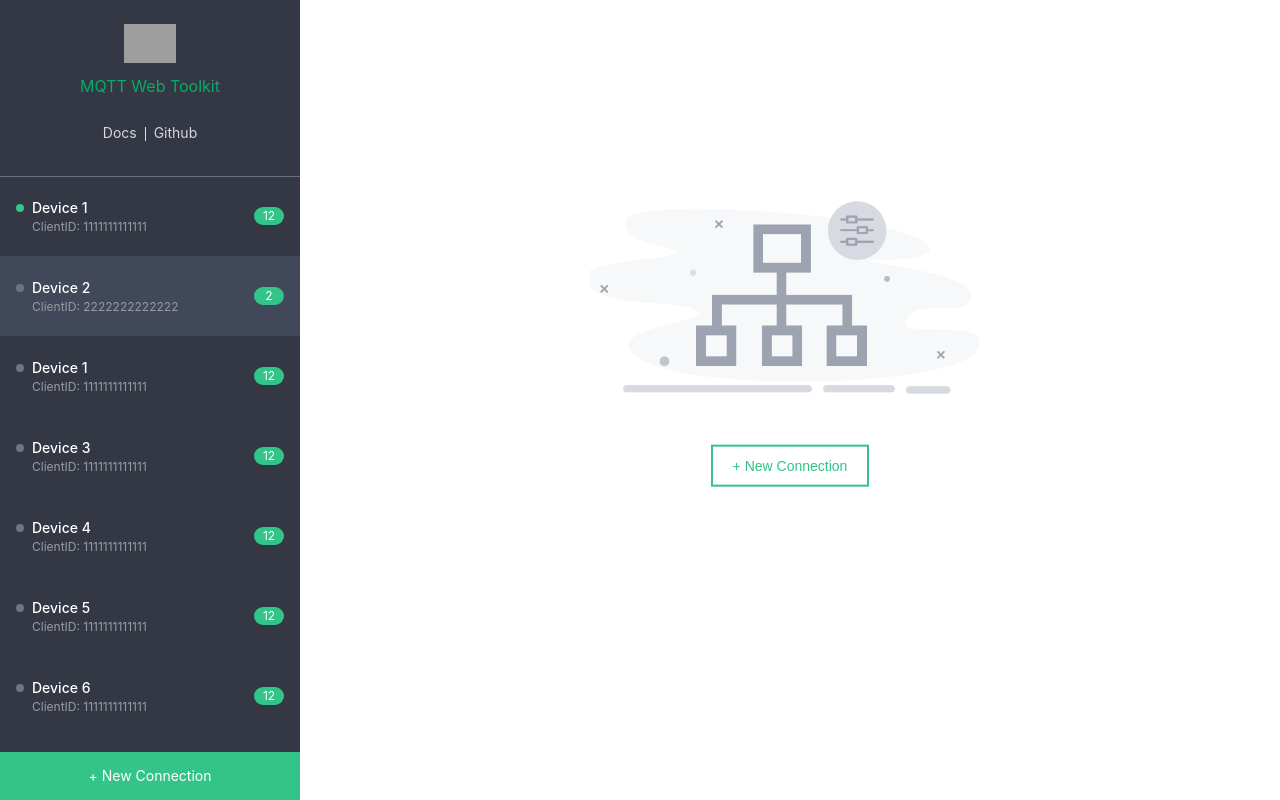
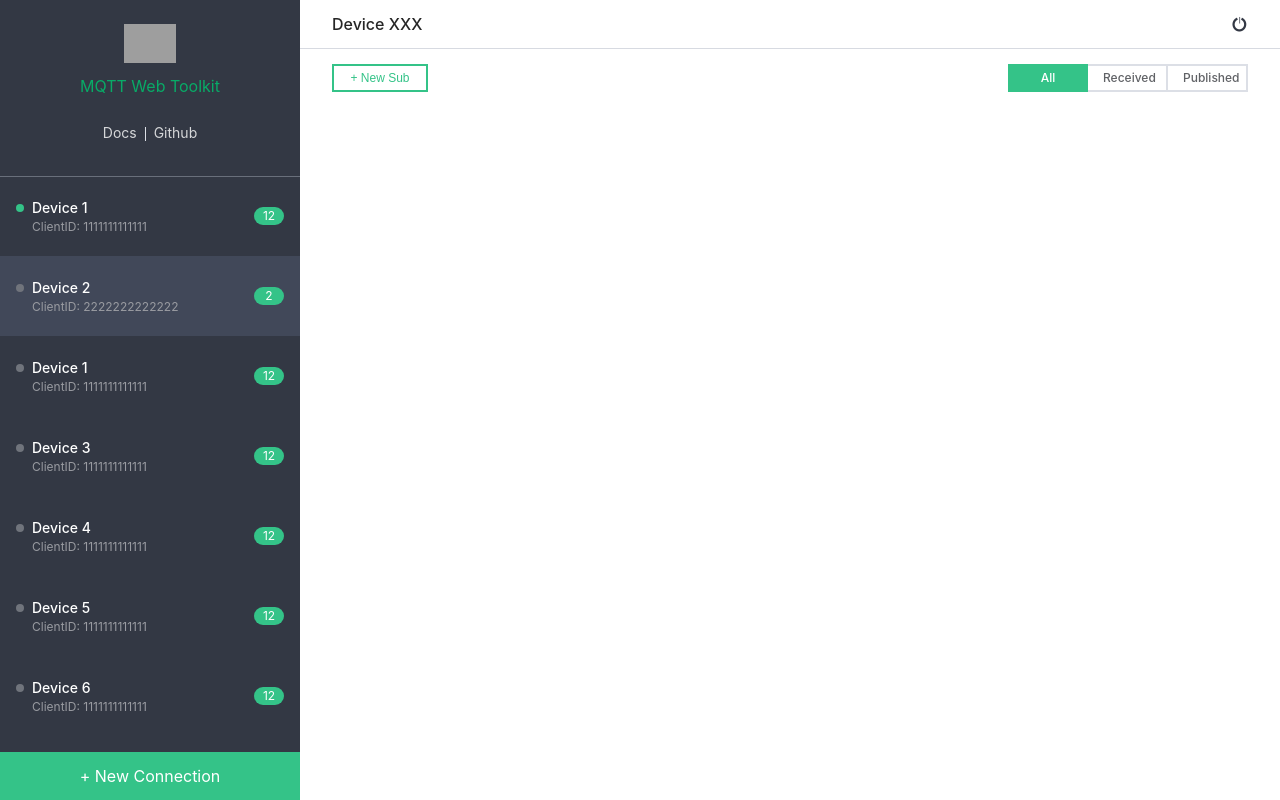
Before and after one commit to emqx/MQTT-Web-Toolkit, a Vue app: page / in a window 1280 px wide. Built offline with nearby package versions, Linux system fonts and the light colour scheme; grey boxes are pictures that could not be loaded.

Commit message:
feat(ConnectionContent): add ConnectionContent top-bar

```diff
--- a/src/assets/scss/variable.scss
+++ b/src/assets/scss/variable.scss
@@ -10,7 +10,10 @@
 $color-font--white-default: #D6D7D9;
 $color-font--white-title: #fff;
 $color-font--white-tips: #999BA1;
+$color-font-black-title: #262626;
 $color-border--white: #696F7B;
+$color-border--black: #D7DAE1;
+$color-border--btn-group: #CED4E2;
 $color-bg--black: #333844;
 $color-bg--black-active: #414859;
 $color-bg--connection-status: #70747C;
@@ -19,3 +22,4 @@
 $width-leftbar: 300px;
 $height--leftbar-top: 176px;
 $height--new-connection-btn: 48px;
+$height--connection-topbar: 48px;
--- /dev/null
+++ b/src/components/ConnectionContent.vue
@@ -0,0 +1,88 @@
+<template>
+  <div class="connection-content">
+    <div class="top-bar">
+      <span class="client-name">Device XXX</span>
+      <a href="javascript:;" title="Disconenct">
+        <span class="iconfont icon-disconnect"></span>
+      </a>
+    </div>
+    <div class="filter-bar">
+      <el-button plain>+ New Sub</el-button>
+      <el-radio-group size="mini" v-model="messageType">
+        <el-radio-button label="All"></el-radio-button>
+        <el-radio-button label="Received"></el-radio-button>
+        <el-radio-button label="Published"></el-radio-button>
+      </el-radio-group>
+    </div>
+  </div>
+</template>
+
+
+<script>
+export default {
+  name: 'ConnectionContent',
+  data() {
+    return {
+      messageType: 'All',
+    }
+  },
+};
+</script>
+
+
+<style lang="scss">
+@import '@/assets/scss/variable.scss';
+
+.connection-content {
+  .top-bar, .filter-bar {
+    position: fixed;
+    left: $width-leftbar;
+    right: 0;
+  }
+  .top-bar {
+    padding: 0 32px;
+    height: $height--connection-topbar;
+    line-height: $height--connection-topbar;
+    border-bottom: 1px solid $color-border--black;
+    .client-name {
+      color: $color-font-black-title;
+      font-size: $font-size--subtitle;
+      font-weight: 500;
+    }
+    .icon-disconnect {
+      font-weight: 600;
+      float: right;
+      font-size: $font-size--title;
+      color: $color-bg--black;
+      &:hover {
+        color: $color-main-green;
+      }
+    }
+  }
+  .filter-bar {
+    padding: 16px 32px;
+    top: $height--connection-topbar;
+    .el-button {
+      font-size: 12px;
+      width: 96px;
+      border-radius: 0px;
+      padding: 6px 0;
+      border: 2px solid $color-main-green;
+      color: $color-main-green;
+      &:hover, &:focus {
+        border-color: $color-second-green;
+        color: $color-second-green;
+      }
+    }
+    .el-radio-group {
+      float: right;
+      .el-radio-button__inner {
+        padding: 6px 15px;
+        border-radius: 0;
+        width: 80px;
+        border-width: 2px;
+      }
+    }
+  }
+}
+</style>
--- a/src/components/Leftbar.vue
+++ b/src/components/Leftbar.vue
@@ -45,6 +45,7 @@
     text-decoration: none;
     line-height: $height--new-connection-btn;
     text-align: center;
+    font-size: $font-size--subtitle;
   }
 }
 </style>
--- a/src/views/Home.vue
+++ b/src/views/Home.vue
@@ -2,7 +2,8 @@
   <div class="home">
     <Leftbar msg="Welcome to Your Vue.js App"/>
     <div class="right-content">
-      <EmptyPage/>
+    <ConnectionContent v-if="connections"/>
+    <EmptyPage v-else/>
     </div>
   </div>
 </template>
@@ -11,21 +12,30 @@
 <script>
 import Leftbar from '@/components/Leftbar.vue'
 import EmptyPage from '@/components/EmptyPage.vue'
+import ConnectionContent from '@/components/ConnectionContent.vue'
 
 export default {
   name: 'home',
   components: {
     Leftbar,
     EmptyPage,
+    ConnectionContent,
+  },
+  data() {
+    return {
+      connections: [],
+    }
   },
 };
 </script>
 
 
 <style lang="scss">
+@import '@/assets/scss/variable.scss';
+
 .home {
   .right-content {
-    margin-left: 300px;
+    margin-left: $width-leftbar;
   }
 }
 </style>
```
Also changed, not shown: src/utils/element.js (+4 -4 lines), src/components/ConnectionMsgLeft.vue (added), src/components/ConnectionMsgRight.vue (added).
